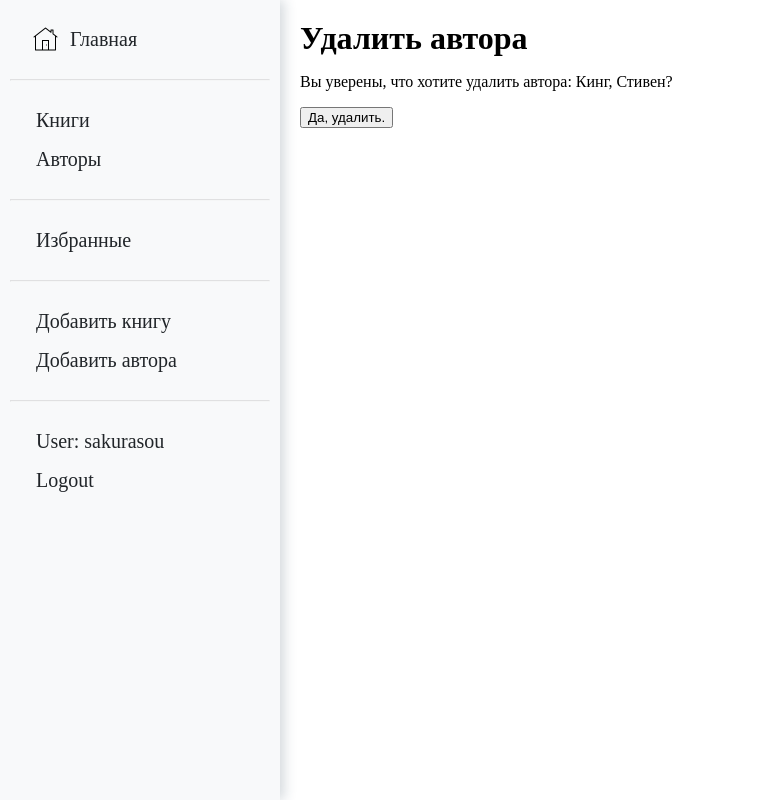
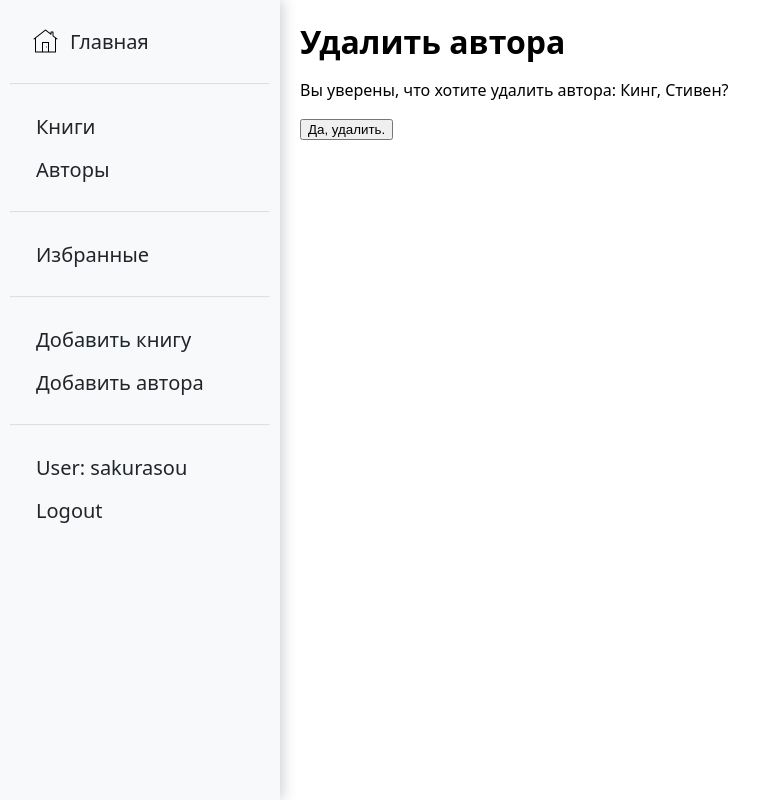
Before and after one commit to SakurasouX/Django-Library, a Django app: page /catalog/author/1/delete/ in a window 1280 px wide. Shown: the whole page, without its empty margins (0-781 px from the left). Run offline with Django 4.2, Linux system fonts and the light colour scheme; a user stored in the database is signed in; data comes from the database, SQL or seed files in the repository; some libraries are stand-ins or nearby versions.

Commit message:
return to the first version of the font

```diff
--- a/catalog/static/styles.css
+++ b/catalog/static/styles.css
@@ -1,14 +1,13 @@
 html {
     box-sizing: border-box;
-    /* font-family: system-ui,-apple-system,"Segoe UI",
+    font-family: system-ui,-apple-system,"Segoe UI",
     Roboto,"Helvetica Neue",
     Arial,"Noto Sans",
     "Liberation Sans",sans-serif,
     "Apple Color Emoji",
     "Segoe UI Emoji",
     "Segoe UI Symbol",
-    "Noto Color Emoji"; */
-    font-family: 'Times New Roman', Times, serif;
+    "Noto Color Emoji";
 }
 
 html, body, ul, h1 {
```
